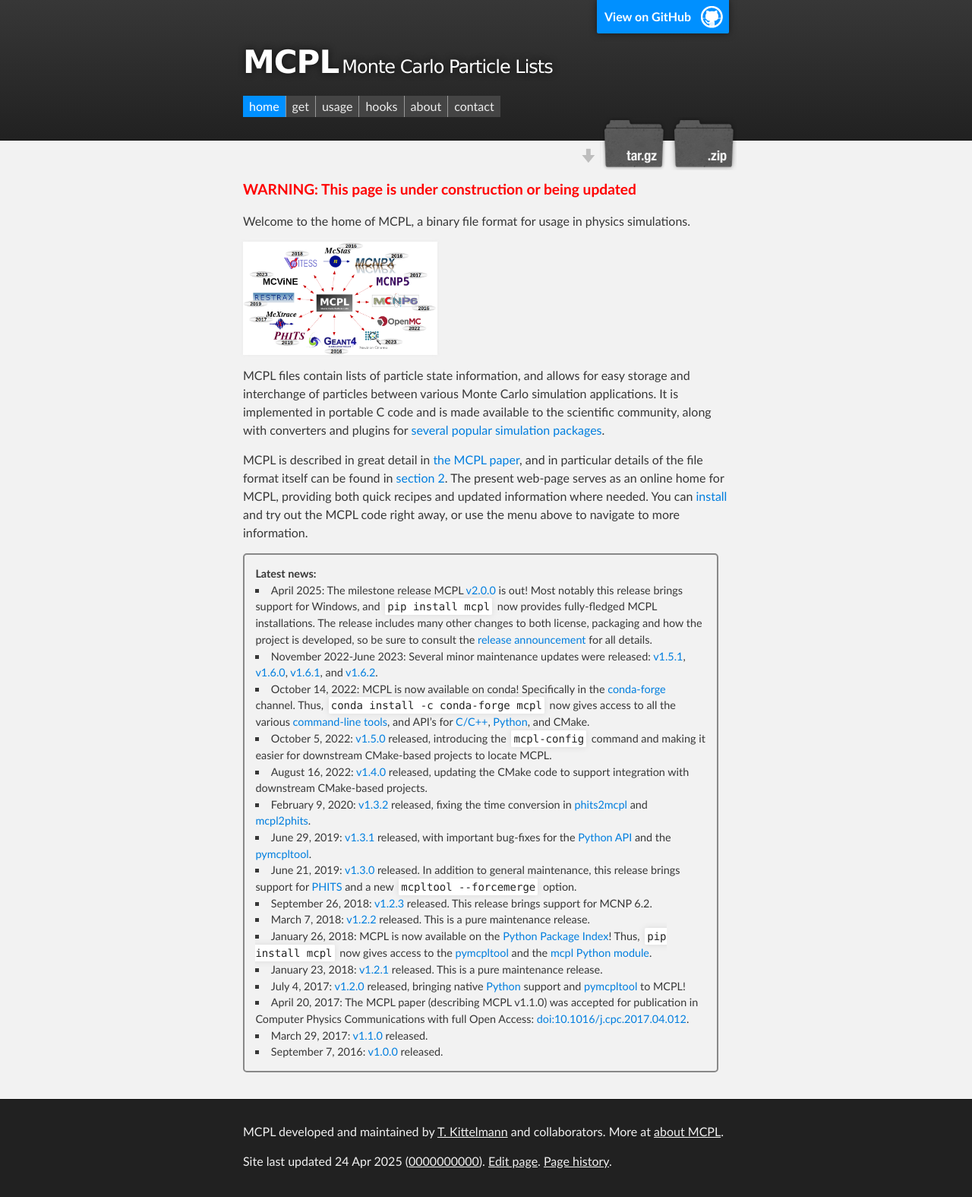
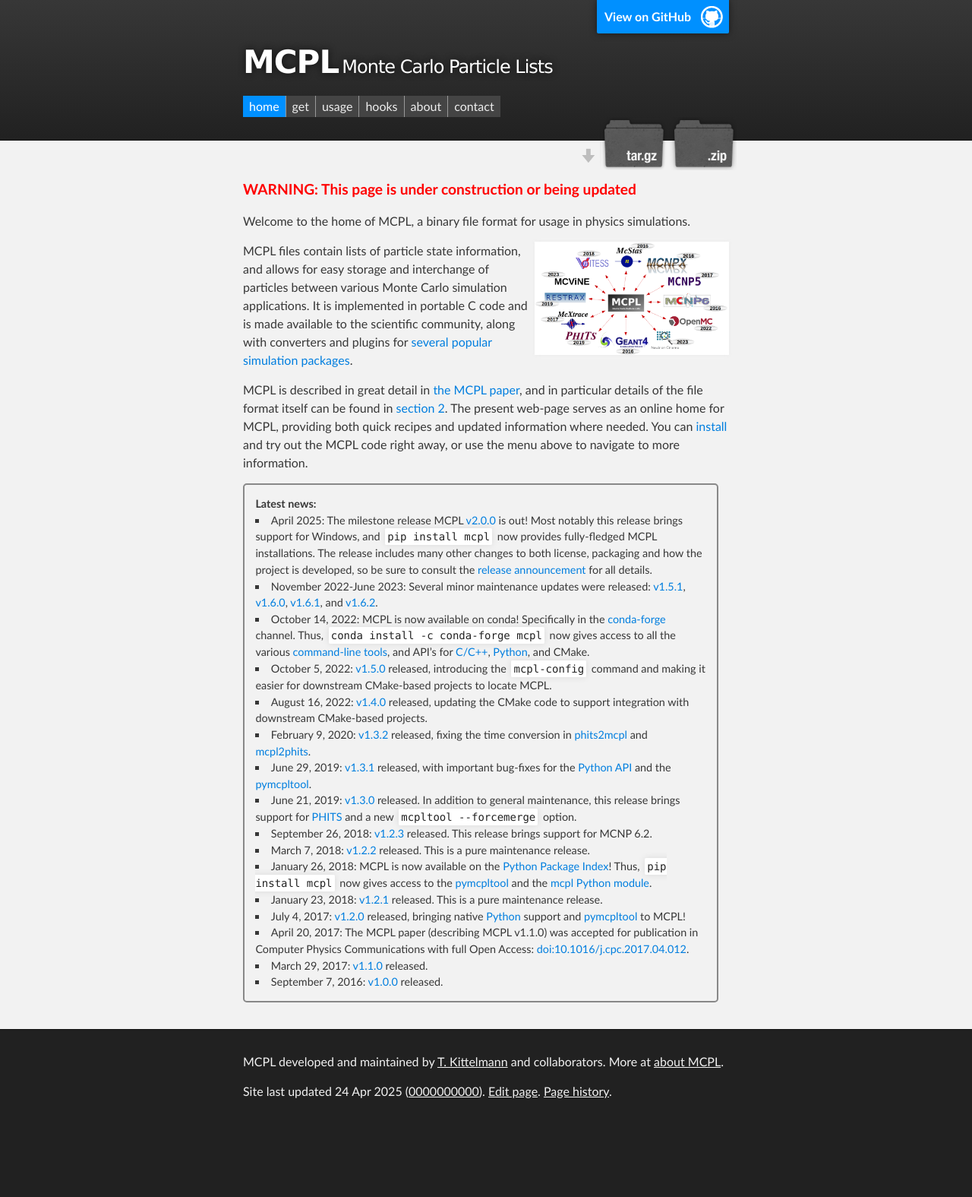
Before and after one commit to mctools/mcpl, a Jekyll site: the page built from index.md, in a window 1280 px wide. Shown: the whole page at 76% size. Built offline with Jekyll 4.4.1, drawn with Linux system fonts in a browser that asks for light colours; after the commit the page ends 1483 px from its top, so only the background shows below that.

Commit message:
Attempt to add image to right of landing page

```diff
--- a/index.md
+++ b/index.md
@@ -9,7 +9,7 @@ underconstruction: true
 
 Welcome to the home of MCPL, a binary file format for usage in physics simulations.
 
-![MCPL support](/assets/mcpl_support_diagram.png){: .align-right width="40%" }
+![MCPL support](/assets/mcpl_support_diagram.png){: style="float: right" width="40%" }
 
 MCPL files contain lists of particle state information, and allows for easy
 storage and interchange of particles between various Monte Carlo simulation
```
